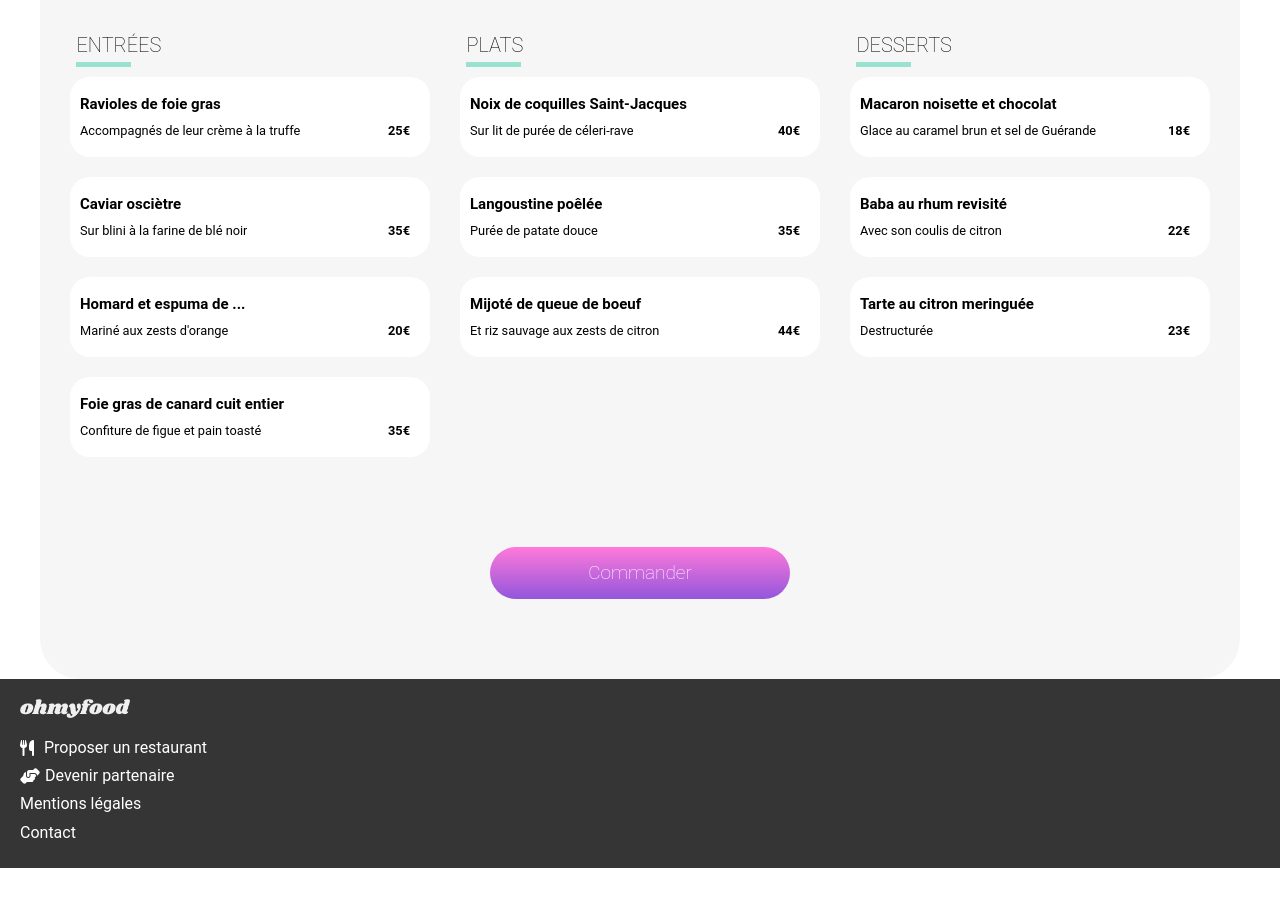
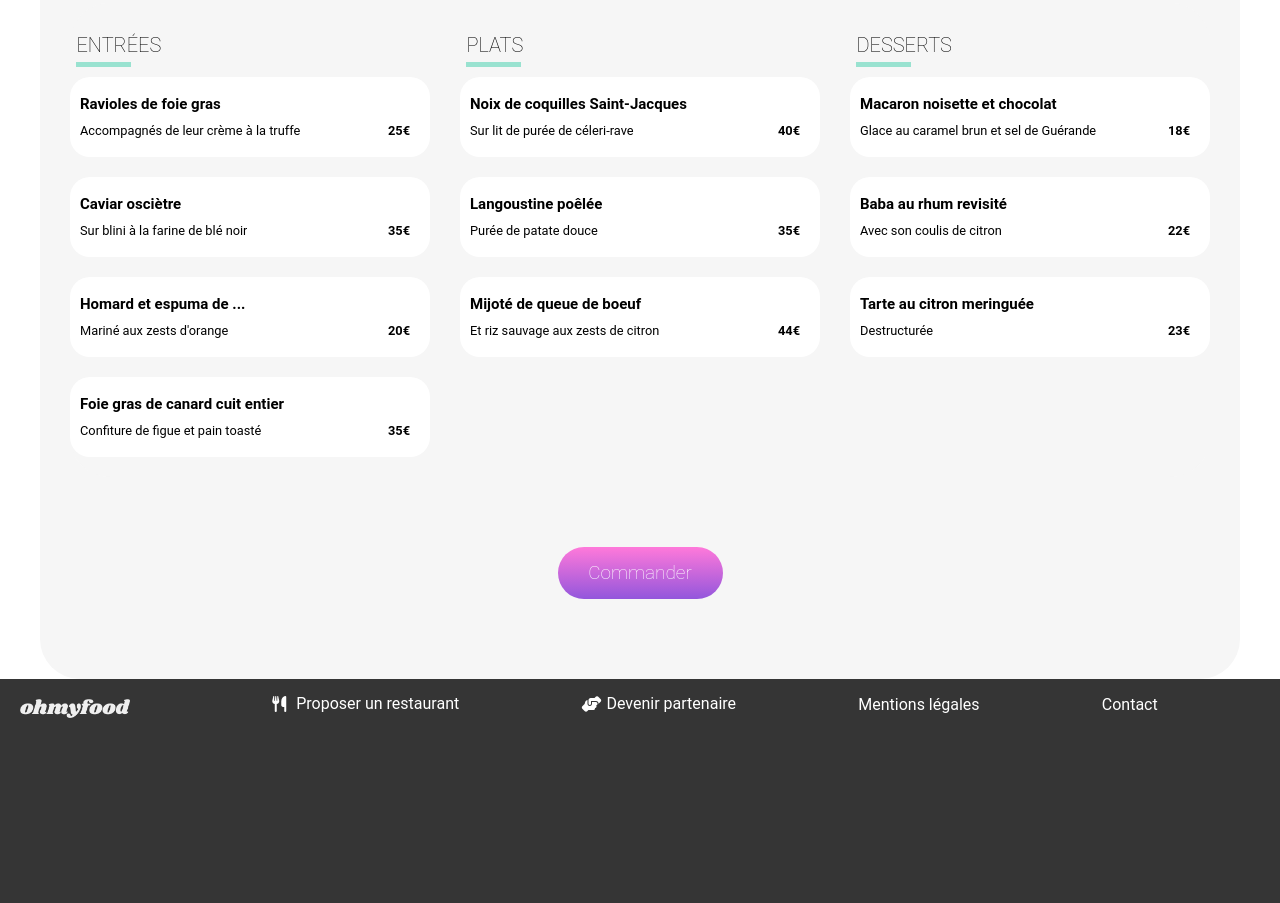
Before and after one commit to Phildz/Phildz, a plain HTML site: page note_enchantée.html in a window 1280 px wide. Shown: the part 577-1480 px from the top of the page. Before the commit the page ends 1445 px from the top, so only its background shows below. Drawn offline with Linux system fonts and the light colour scheme; files whose address does not match are found by name; a web font is replaced by a local one.

Commit message:
Dernières corrections sur footer et suite au passage w3c

```diff
--- a/note_enchantée.html
+++ b/note_enchantée.html
@@ -10,19 +10,22 @@
 
         <script src="https://kit.fontawesome.com/579348ba25.js" crossorigin="anonymous"></script>
     </head>
+
+    <body>
+
         <header class="header-restaurant">
             <div class="logo-1">
                 <a href="index.html">
                     <i class="icone-fleche fas fa-arrow-left"></i>
                 </a>
-            <img class="img-logo-1" src="images\logo\ohmyfood.png"
+                <img class="img-logo-1" src="images/logo/ohmyfood.png"
                 alt="ohmyfood"/>
             </div>
         </header>
-    <body>
+
         <section class="page-restaurant">
 
-            <img class="img-page-restaurant" id="img-pagerest-note-enchantée" src="images\restaurants\stil-u2Lp8tXIcjw-unsplash.jpg" alt="la note enchantée" />
+            <img class="img-page-restaurant" id="img-pagerest-note-enchantée" src="images/restaurants/stil-u2Lp8tXIcjw-unsplash.jpg" alt="la note enchantée" />
 
             <div class="menu">
                 <div class="titre-page-restaurant">
@@ -83,7 +86,7 @@
                             <div class="soulignage"></div>
                         </div>
 
-                        <div class="sous-menu" id="sous-menu-plats-desserts">
+                        <div class="sous-menu">
                             <div class="choix" id="plats1">
                                 <h3>Noix de coquilles Saint-Jacques</h3>
                                 <div class="ligne-prix">
@@ -118,7 +121,7 @@
                             <div class="soulignage"></div>
                         </div>
 
-                        <div class="sous-menu" id="sous-menu-plats-desserts">
+                        <div class="sous-menu">
                             <div class="choix" id="desserts1">
                                 <h3>Macaron noisette et chocolat</h3>
                                 <div class="ligne-prix">
@@ -148,7 +151,7 @@
 
 
 
-                <div class="bouton-commander-icone"></div>
+                <div class="bouton-commander-icone">
                     <div class="bouton bouton-commander">
                         <h3 class="titres__n3 ">Commander</h3>
                     </div>
@@ -156,32 +159,34 @@
 
             </div>
 
+        </section>
 
-        </section>
+        <footer>
+            <div class="bloc-footer">
+                <img class="img-logo-footer" src="images/logo/ohmyfood.png" alt="ohmyfood"/>
+                <ul class="footer-donnees">
+                    <li class="footer-titres1et2">
+                        <a href="#">
+                            <i class="footer-icone-couverts fas fa-utensils"></i>
+                            <p>Proposer un restaurant</p>
+                        </a>
+                    </li>
+                    <li class="footer-titres1et2">
+                        <a href="#">
+                            <i class="footer-icone-poignee fas fa-hands-helping"></i>
+                            <p>Devenir partenaire</p>
+                        </a>
+                    </li>
+                    <li class="footer-titres3et4">
+                        <a href="#">Mentions légales</a>
+                    </li>
+                    <li class="footer-titres3et4">
+                        <a href="mailto:phd64@hotmail.fr?subject=Mail_de_notre_Website&body=Texte_de_corps_ici">Contact</a>
+                    </li>
+                </ul>
+            </div>
+        </footer>
     </body>
 
-    <footer>
-        <img class="img-logo-footer" src="images\logo\ohmyfood.png" alt="ohmyfood"/>
-        <ul class="footer-donnees">
-            <a href="#">
-                <li class="footer-titres1et2">
-                    <i class="footer-icone-couverts fas fa-utensils"></i>
-                    Proposer un restaurant
-                </li>
-            </a>
-            <a href="#">
-                <li class="footer-titres1et2">
-                    <i class="footer-icone-poignee fas fa-hands-helping"></i>
-                    Devenir partenaire
-                </li>
-            </a>
-            <a href="#">
-                <li class="footer-titres3et4">Mentions légales</li>
-            </a>
-            <a href="mailto:phd64@hotmail.fr?subject=Mail de notre Website&body=Texte de corps ici">
-                <li class="footer-titres3et4">Contact</li>
-            </a>
 
-        </ul>
-    </footer>
 </html>
--- a/style.css
+++ b/style.css
@@ -41,9 +41,9 @@ html, body{
     font-family: "Roboto", Helvetica, Arial, sans-serif;
 }
 
-/* POLICES */
+/* POLICES TEXTES */
 
-    /* Page Accueil */
+    /* PAGE ACCUEIL  */
 .accueil h1{
     font-size: clamp(25px, 1.7vw, 25px);
     width: 80%;
@@ -85,7 +85,7 @@ html, body{
 }
 
 
-/* Page Restaurants */
+/* PAGE RESTAURANTS */
 .page-restaurant h1{
     font-family: 'shrikhandregular';
 }
@@ -117,26 +117,26 @@ html, body{
     max-width: 190px;
     min-width: 160px;
 
-    /*-webkit-transform: perspective(1px) translateZ(0);
-    transform: perspective(1px) translateZ(0);
-    box-shadow: 0 0 1px rgba(0, 0, 0, 0);**/
+
     -webkit-transition-duration: 0.3s;
     transition-duration: 0.3s;
-    -webkit-transition-property: box-shadow opacity;
-    transition-property: box-shadow opacity;
+    -webkit-transition-property: box-shadow, opacity;
+    transition-property: box-shadow, opacity;
 }
+
 .bouton-commander h3{
     margin: auto;
     text-align: center;
 }
 
-/* Footer */
+/* FOOTER */
 .footer-donnees{
     padding-left: 20px;
 }
 .footer-donnees a{
     font-size:clamp(12px, 1.7vw, 16px);
 }
+
 
 /* PAGE ACCUEIL */
     /* HEADER */
@@ -202,16 +202,13 @@ html, body{
     max-width: 300px;
     min-width: 165px;
 
-    /*-webkit-transform: perspective(1px) translateZ(0);
-    transform: perspective(1px) translateZ(0);*/
+
     box-shadow: 0 0 1px rgba(0, 0, 0, 0);
     -webkit-transition-duration: 0.3s;
     transition-duration: 0.3s;
-    -webkit-transition-property: box-shadow opacity;
-    transition-property: box-shadow opacity;
+    -webkit-transition-property: box-shadow, opacity;
+    transition-property: box-shadow, opacity;
 }
-
-
 
 .bouton h3{
     margin: auto;
@@ -248,13 +245,11 @@ html, body{
     background: var(--gris-tertiaire);
     position: relative;
 
-    /*-webkit-transform: perspective(1px) translateZ(0);
-    transform: perspective(1px) translateZ(0);*/
     box-shadow: 0 0 1px rgba(0, 0, 0, 0);
     -webkit-transition-duration: 0.3s;
     transition-duration: 0.3s;
-    -webkit-transition-property: box-shadow opacity;
-    transition-property: box-shadow opacity;
+    -webkit-transition-property: box-shadow, opacity;
+    transition-property: box-shadow, opacity;
 }
 .numberCircle {
     border-radius: 50%;
@@ -385,6 +380,8 @@ footer{
 
 .footer-donnees li{
     margin: 0 0 10px 0;
+    list-style-type: none;
+    text-decoration: none;
 }
 .footer-donnees a{
     list-style-type: none;
@@ -392,10 +389,13 @@ footer{
     color: white;
 }
 
-.footer-titres1et2{
+.footer-titres1et2 a{
     display: flex;
     justify-content: flex-start;
     align-items: center;
+}
+.footer-titres1et2 p{
+    margin: 0;
 }
 .footer-titres3et4{
     margin-left: 0px;
@@ -407,7 +407,7 @@ footer{
     margin: 0px 5px 0 0;
 }
 
-/* LA PALETTE DU GOUT */
+/* PAGE RESTAURANTS */
     /* HEADER */
 
 .header-restaurant{
@@ -537,10 +537,6 @@ footer{
     cursor: pointer;
     opacity: .8;
     box-shadow: 0 0 8px rgba(0, 0, 0, 0.6);
-
-    /*background: var(--gris-sec-clair);
-    -webkit-box-shadow: 5px 5px 5px 0px #000000, inset 4px 4px 15px 0px #000000, 5px 5px 15px 5px rgba(255,121,218,0);
-    box-shadow: 5px 5px 5px 0px #000000, inset 4px 4px 15px 0px #000000, 5px 5px 15px 5px rgba(255,121,218,0);*/
 }
 .bouton:hover, .bouton-commander:hover{
     cursor: pointer;
@@ -670,7 +666,7 @@ footer{
     display: flex;
     justify-content: center;
     align-items: center;
-    font-size: (1.3rem, 8vw, 5rem);
+    font-size: clamp(1.3rem, 8vw, 5rem);
 }
 .icone-coeur:hover{
     animation: remplissage-coeur 1s ease-in forwards;
@@ -1221,7 +1217,7 @@ header, main, footer {
 
 
 
-/* **** TABLETTES ET LAPTOP **** */
+/* **** FORMATS TABLETTES ET LAPTOP **** */
 
 @media screen and (min-width: 576px)
 {
@@ -1265,7 +1261,7 @@ header, main, footer {
 
 
 
-/* **** PC L et XL **** */
+/* **** FORMAT PC L et XL **** */
 
 @media screen and (min-width: 992px)
 {
@@ -1356,7 +1352,6 @@ header, main, footer {
         align-items: center;
     }
 
-
     .choix {
         width: 30vw;
         border-radius: 20px;
@@ -1413,9 +1408,24 @@ header, main, footer {
     .titre-souligné {
         margin-left: -4.5vw;
     }
+    .bloc-footer {
+        display: flex;
+        justify-content: flex-start;
+        align-items: flex-start;
+        margin-left: 70px;
+        flex-direction: row;
+        margin: 0 auto;
+    }
+    .footer-donnees {
+        display: flex;
+        justify-content: space-evenly;
+        width: 100%;
+        align-items: baseline;
+        height: 182px;
+    }
+}
 
-
-    /* **** PC L et XL **** */
+/* **** FORMAT XXL **** */
 
 @media screen and (min-width: 1440px)
 {
@@ -1448,7 +1458,21 @@ header, main, footer {
         right: -9%;
         font-size: clamp(12px, 5vw, 22px);
     }
-
+    .bloc-footer {
+        display: flex;
+        justify-content: flex-start;
+        align-items: flex-start;
+        margin-left: 70px;
+        flex-direction: row;
+        margin: 0 auto;
+        width: 1320px;
+    }
+    .footer-donnees {
+        display: flex;
+        justify-content: space-evenly;
+        width: 100%;
+        align-items: baseline;
+        height: 189px;
+    }
 
 }
-}
```
Also changed, not shown: A_la_Française.html (+35 -30 lines), Le_délice_des_sens.html (+36 -30 lines), index.html (+19 -18 lines), palette_du_gout.html (+16 -15 lines). Lines whose indentation alone changed are shown as unchanged.
